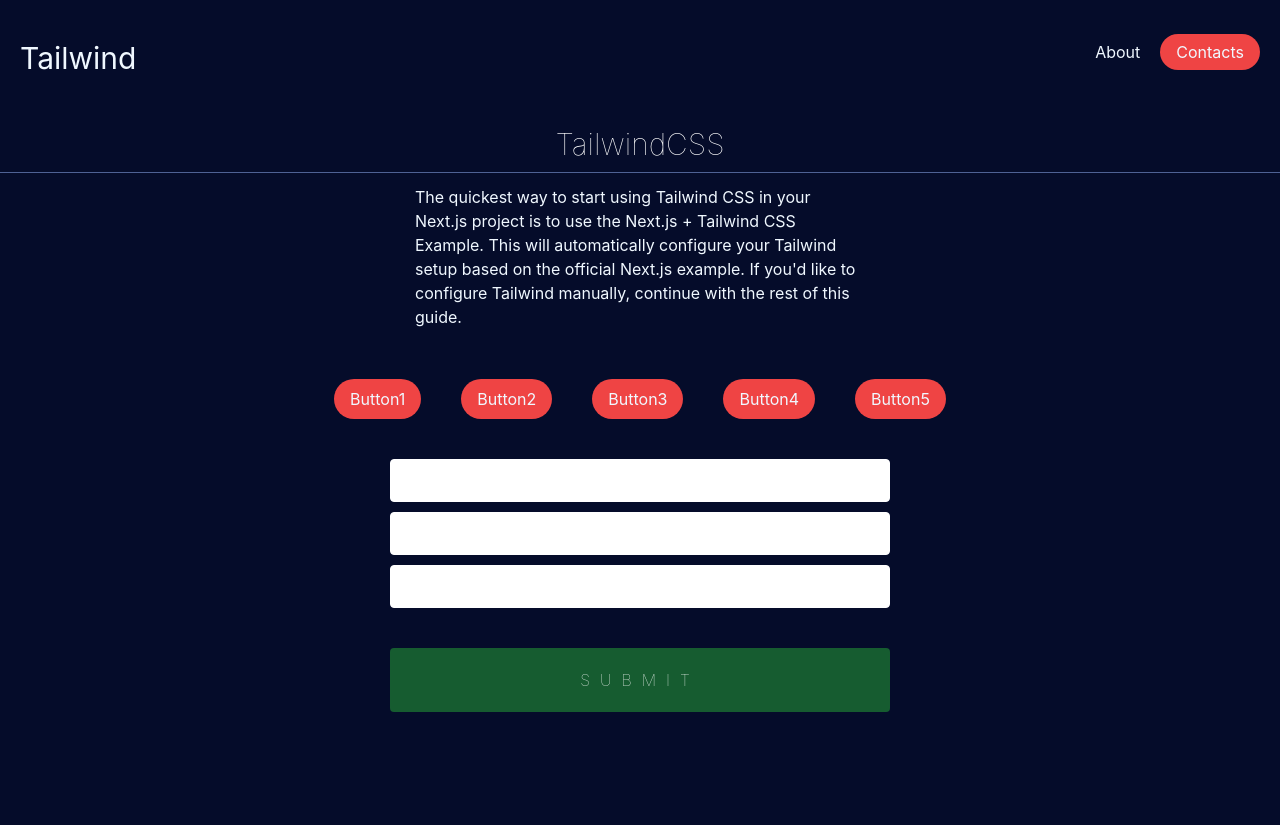
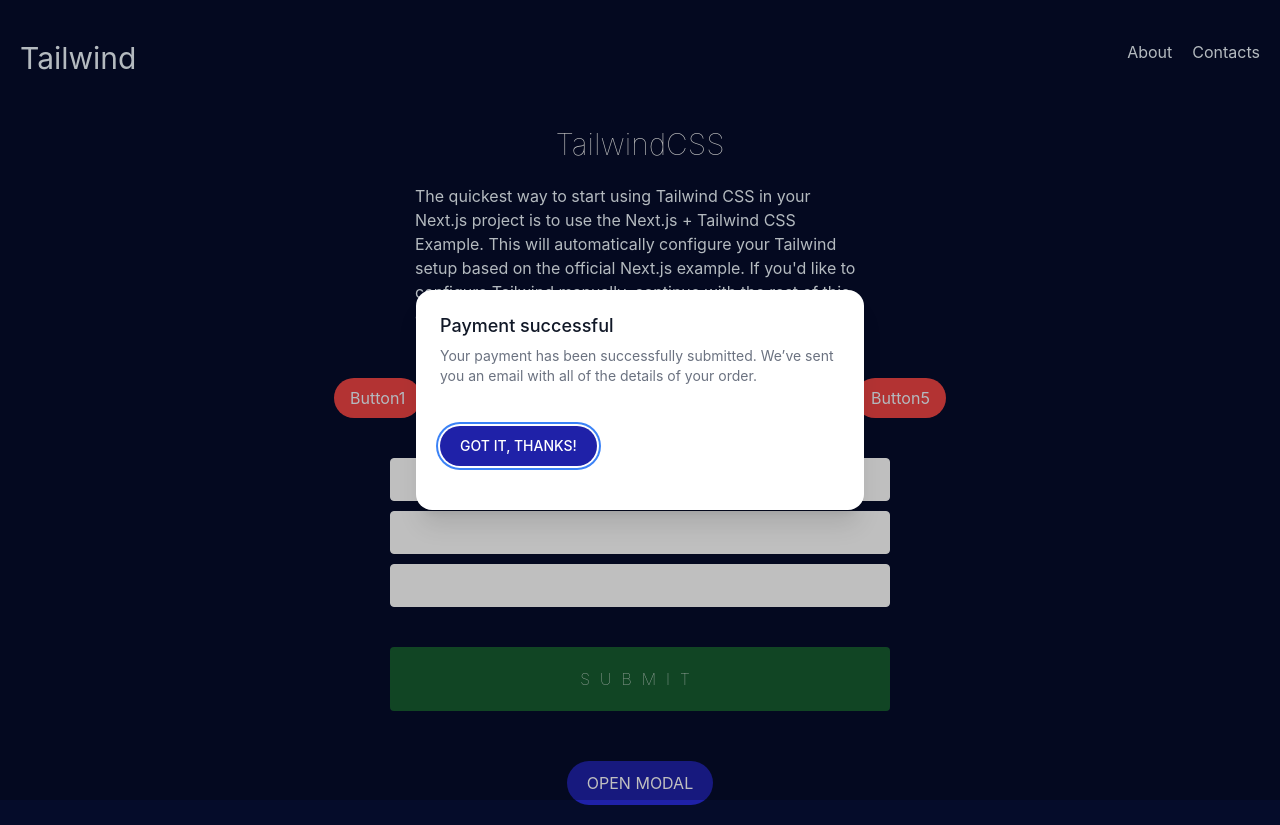
Before and after one commit to Mithrandir-07/modaltest, a Next.js app: page / in a window 1280 px wide. Before the commit the page ends 800 px from the top, so only its background shows below. Built offline with nearby package versions, Linux system fonts and the light colour scheme.

Commit message:
modal&form&ready

```diff
--- a/pages/index.js
+++ b/pages/index.js
@@ -2,11 +2,24 @@
 import Image from 'next/image'
 import styles from '../styles/Home.module.css'
 import { useForm } from "react-hook-form";
-
+import { Dialog, Transition } from '@headlessui/react'
+import { Fragment, useState } from 'react'
 
 export default function Home() {
+//for form
   const {register, handleSubmit, watch, formState: { errors }} =useForm();
   const onSubmit = data => console.log(data);
+//for modal
+    let [isOpen, setIsOpen] = useState(true)
+
+  function closeModal() {
+    setIsOpen(false)
+  }
+
+  function openModal() {
+    setIsOpen(true)
+  }
+
 
   console.log(watch("example"));
 
@@ -30,7 +43,7 @@
 
             <div class="space-x-5">
               <a href="" class="hover:underline">About</a>
-              <a href="" class="bg-red-500 py-2 px-4 rounded-full hover:bg-red-700">Contacts</a>
+              <a href="" class="hover:underline">Contacts</a>
             </div>
           </div>
         </header>
@@ -58,6 +71,72 @@
 
           </form>
         </div>
+
+        <div className=" inset-0 flex items-center justify-center">
+          <button
+            type="button"
+            onClick={openModal}
+            class="justify-content-botoom"
+          >
+            Open modal
+          </button>
+        </div>
+
+        <Transition appear show={isOpen} as={Fragment}>
+        <Dialog as="div" className="relative z-10" onClose={closeModal}>
+          <Transition.Child
+            as={Fragment}
+            enter="ease-out duration-300"
+            enterFrom="opacity-0"
+            enterTo="opacity-100"
+            leave="ease-in duration-200"
+            leaveFrom="opacity-100"
+            leaveTo="opacity-0"
+          >
+            <div className="fixed inset-0 bg-black bg-opacity-25" />
+          </Transition.Child>
+
+          <div className="fixed inset-0 overflow-y-auto">
+            <div className="flex min-h-full items-center justify-center p-4 text-center">
+              <Transition.Child
+                as={Fragment}
+                enter="ease-out duration-300"
+                enterFrom="opacity-0 scale-95"
+                enterTo="opacity-100 scale-100"
+                leave="ease-in duration-200"
+                leaveFrom="opacity-100 scale-100"
+                leaveTo="opacity-0 scale-95"
+              >
+                <Dialog.Panel className="w-full max-w-md transform overflow-hidden rounded-2xl bg-white p-6 text-left align-middle shadow-xl transition-all">
+                  <Dialog.Title
+                    as="h3"
+                    className="text-lg font-medium leading-6 text-gray-900"
+                  >
+                    Payment successful
+                  </Dialog.Title>
+                  <div className="mt-2">
+                    <p className="text-sm text-gray-500">
+                      Your payment has been successfully submitted. We’ve sent
+                      you an email with all of the details of your order.
+                    </p>
+                  </div>
+
+                  <div className="mt-4">
+                    <button
+                      type="button"
+                      className="inline-flex justify-center rounded-md border border-transparent bg-blue-100 px-4 py-2 text-sm font-medium text-blue-900 hover:bg-blue-200 focus:outline-none focus-visible:ring-2 focus-visible:ring-blue-500 focus-visible:ring-offset-2"
+                      onClick={closeModal}
+                    >
+                      Got it, thanks!
+                    </button>
+                  </div>
+                </Dialog.Panel>
+              </Transition.Child>
+            </div>
+          </div>
+        </Dialog>
+      </Transition>
+
       </main>
     </div>
   )
--- a/styles/globals.css
+++ b/styles/globals.css
@@ -22,7 +22,6 @@
   color: white;
   text-align: center;
   padding-bottom: 10px;
-  border-bottom: 1px solid rgb(79, 98, 148);
 }
 
 .form {
@@ -104,12 +103,16 @@
 button[type="button"] {
   display: block;
   appearance: none;
-  background: #333;
+  background: rgb(31, 33, 168);
   color: white;
   border: none;
   text-transform: uppercase;
   padding: 10px 20px;
-  border-radius: 4px;
+  border-radius: 30px;
+}
+
+button[type="button"]:hover{
+  background-color: #2176bd;
 }
 
 hr {
```
